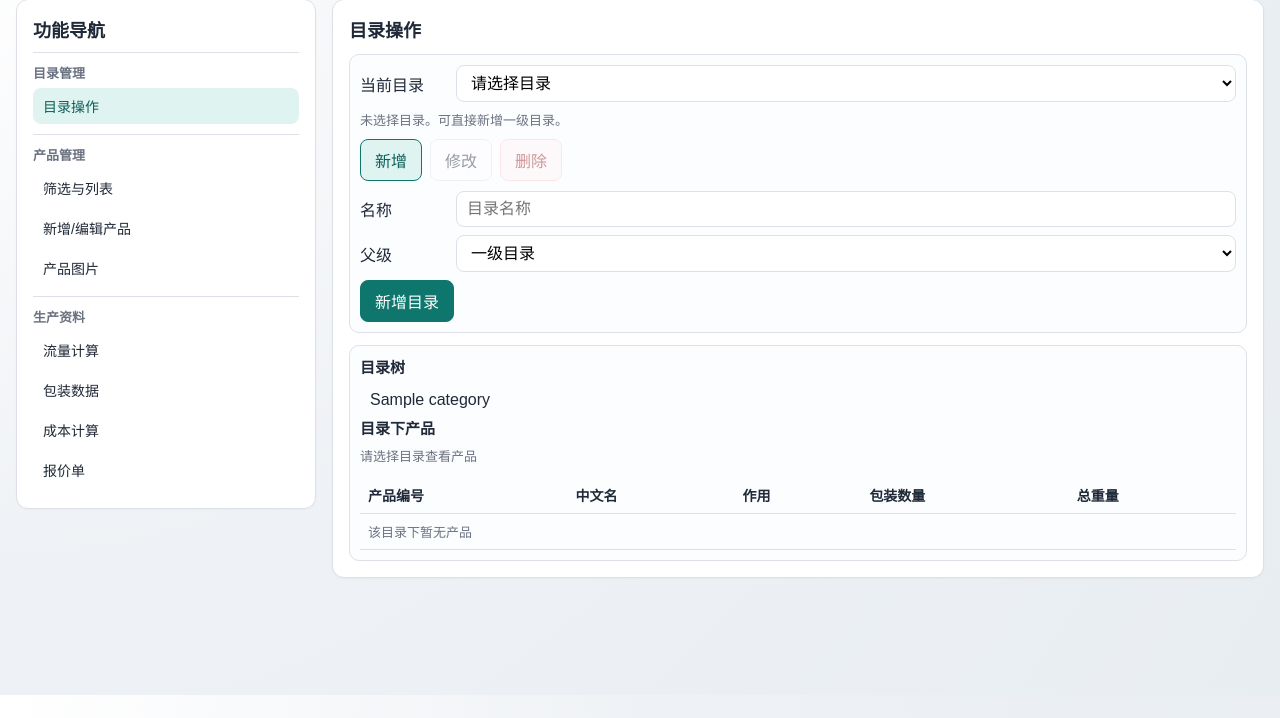
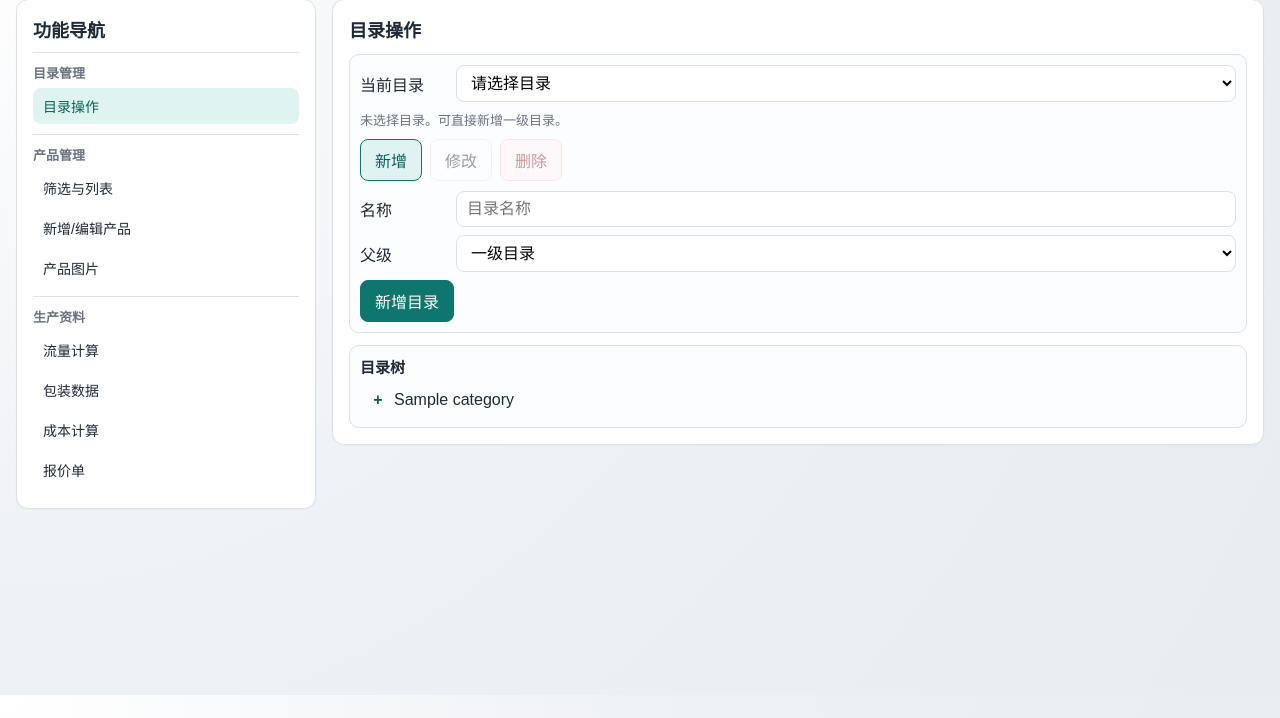
Before and after one commit to ciwei0600/ProductsInformationManage, a Flask app: page / in a window 1280 px wide. Shown: the part 82-800 px from the top of the page. Run offline with Flask 3, Linux system fonts and the light colour scheme; tables that the repository leaves empty hold one stand-in row (values such as "Sample post"); grey boxes marked "Sample" are stand-in pictures; some libraries are stand-ins or nearby versions.

Commit message:
feat(categories): expand category to show products with plus toggle

```diff
--- a/static/app.js
+++ b/static/app.js
@@ -5,6 +5,7 @@ const state = {
   pageSize: 20,
   total: 0,
   selectedTreeCategoryId: null,
+  expandedCategoryIds: new Set(),
   categoryAction: "add",
   materialProducts: [],
   quoteLines: [],
@@ -203,55 +204,60 @@ function updateCategorySelectionHint() {
   }
 }
 
-function renderCategoryProductsPreview(items) {
-  const body = el("categoryProductsBody");
-  if (!items.length) {
-    body.innerHTML = '<tr><td colspan="5" class="hint">该目录下暂无产品</td></tr>';
-    return;
+function renderCategoryTree() {
+  const container = el("categoryTree");
+  const parentMap = new Map();
+  for (const category of state.categories) {
+    parentMap.set(category.id, category.parent_id ?? null);
   }
 
-  body.innerHTML = items
-    .map((item) => {
-      const name = item.chinese_name || item.name || "-";
-      return `
-      <tr>
-        <td>${item.code || "-"}</td>
-        <td>${name}</td>
-        <td>${item.effect || "-"}</td>
-        <td>${item.package_quantity || "-"}</td>
-        <td>${item.gross_weight || "-"}</td>
-      </tr>
-      `;
-    })
-    .join("");
-}
-
-async function refreshCategoryProductsPreview() {
-  const selectedId = Number(el("manageCategoryId").value);
-  if (!selectedId) {
-    setText("categoryProductsSummary", "请选择目录查看产品");
-    renderCategoryProductsPreview([]);
-    return;
+  const subtreeProducts = new Map();
+  for (const product of state.materialProducts) {
+    let categoryId = product.category_id == null ? null : Number(product.category_id);
+    const visited = new Set();
+    while (categoryId && !visited.has(categoryId)) {
+      visited.add(categoryId);
+      if (!subtreeProducts.has(categoryId)) {
+        subtreeProducts.set(categoryId, []);
+      }
+      subtreeProducts.get(categoryId).push(product);
+      categoryId = parentMap.get(categoryId) ?? null;
+    }
   }
-
-  const items = await fetchAllProducts({ categoryId: selectedId });
-  setText("categoryProductsSummary", `当前目录下共 ${items.length} 个产品（含子目录）`);
-  renderCategoryProductsPreview(items);
-}
-
-function renderCategoryTree() {
-  const container = el("categoryTree");
 
   function renderNodes(nodes, depth = 0) {
     let html = "";
     for (const node of nodes) {
       const active = state.selectedTreeCategoryId === node.id ? "active" : "";
+      const products = subtreeProducts.get(node.id) || [];
+      const hasContent = products.length > 0;
+      const expanded = state.expandedCategoryIds.has(node.id);
+      const sign = hasContent ? (expanded ? "-" : "+") : "·";
+      const signClass = hasContent ? "tree-sign" : "tree-sign empty";
       const padding = 10 + depth * 14;
       html += `<li>
-        <div class="tree-item ${active}" data-id="${node.id}" style="padding-left:${padding}px">${node.name}</div>
+        <div
+          class="tree-item ${active}"
+          data-id="${node.id}"
+          data-expandable="${hasContent ? "1" : "0"}"
+          style="padding-left:${padding}px"
+        >
+          <span class="${signClass}">${sign}</span>
+          <span>${node.name}</span>
+        </div>
       `;
       if (node.children && node.children.length > 0) {
         html += `<ul class="tree">${renderNodes(node.children, depth + 1)}</ul>`;
+      }
+      if (expanded && products.length > 0) {
+        html += '<ul class="tree-products">';
+        html += products
+          .map((product) => {
+            const name = product.chinese_name || product.name || "-";
+            return `<li class="tree-product-item">${product.code || "-"} | ${name}</li>`;
+          })
+          .join("");
+        html += "</ul>";
       }
       html += "</li>";
     }
@@ -267,8 +273,14 @@ function renderCategoryTree() {
       el("manageCategoryId").value = String(id);
       el("newCategoryParent").value = String(id);
       updateCategorySelectionHint();
+      if (item.dataset.expandable === "1") {
+        if (state.expandedCategoryIds.has(id)) {
+          state.expandedCategoryIds.delete(id);
+        } else {
+          state.expandedCategoryIds.add(id);
+        }
+      }
       renderCategoryTree();
-      refreshCategoryProductsPreview().catch((err) => toast(err.message));
     });
   });
 }
@@ -428,7 +440,6 @@ async function loadCategories() {
   updateCategorySelectionHint();
 
   renderCategoryTree();
-  await refreshCategoryProductsPreview();
 }
 
 async function loadProducts() {
@@ -524,6 +535,7 @@ async function loadMaterialProducts() {
   state.materialProducts = await fetchAllProducts();
   refreshMaterialSelectors();
   await refreshMaterialPackagingByFilter();
+  renderCategoryTree();
 }
 
 function calculateFlowPerHour() {
@@ -793,7 +805,6 @@ function bindEvents() {
     }
     updateCategorySelectionHint();
     renderCategoryTree();
-    refreshCategoryProductsPreview().catch((err) => toast(err.message));
   });
   document.querySelectorAll("[data-category-action]").forEach((button) => {
     button.addEventListener("click", () => {
--- a/static/style.css
+++ b/static/style.css
@@ -208,10 +208,6 @@ button.danger {
   font-size: 15px;
 }
 
-#categoryProductsBody td {
-  font-size: 13px;
-}
-
 .action-tabs {
   display: flex;
   gap: 8px;
@@ -278,6 +274,36 @@ button.danger {
   border-radius: 6px;
   cursor: pointer;
   margin: 2px 0;
+  display: flex;
+  align-items: center;
+  gap: 8px;
+}
+
+.tree-sign {
+  display: inline-flex;
+  width: 16px;
+  justify-content: center;
+  font-weight: 700;
+  color: #0b5f59;
+}
+
+.tree-sign.empty {
+  color: #9ca3af;
+}
+
+.tree-products {
+  list-style: none;
+  margin: 2px 0 6px;
+  padding: 0;
+}
+
+.tree-product-item {
+  margin: 2px 0 2px 24px;
+  padding: 5px 8px;
+  border-left: 2px solid #d9f3f0;
+  border-radius: 4px;
+  color: #475569;
+  font-size: 13px;
 }
 
 .tree-item:hover,
--- a/templates/index.html
+++ b/templates/index.html
@@ -86,22 +86,6 @@
             <div class="category-tree-zone">
               <h3>目录树</h3>
               <ul id="categoryTree" class="tree"></ul>
-              <h3 class="mt12">目录下产品</h3>
-              <div id="categoryProductsSummary" class="hint">请选择目录查看产品</div>
-              <div class="table-wrap mt12">
-                <table>
-                  <thead>
-                    <tr>
-                      <th>产品编号</th>
-                      <th>中文名</th>
-                      <th>作用</th>
-                      <th>包装数量</th>
-                      <th>总重量</th>
-                    </tr>
-                  </thead>
-                  <tbody id="categoryProductsBody"></tbody>
-                </table>
-              </div>
             </div>
           </div>
         </section>
```
